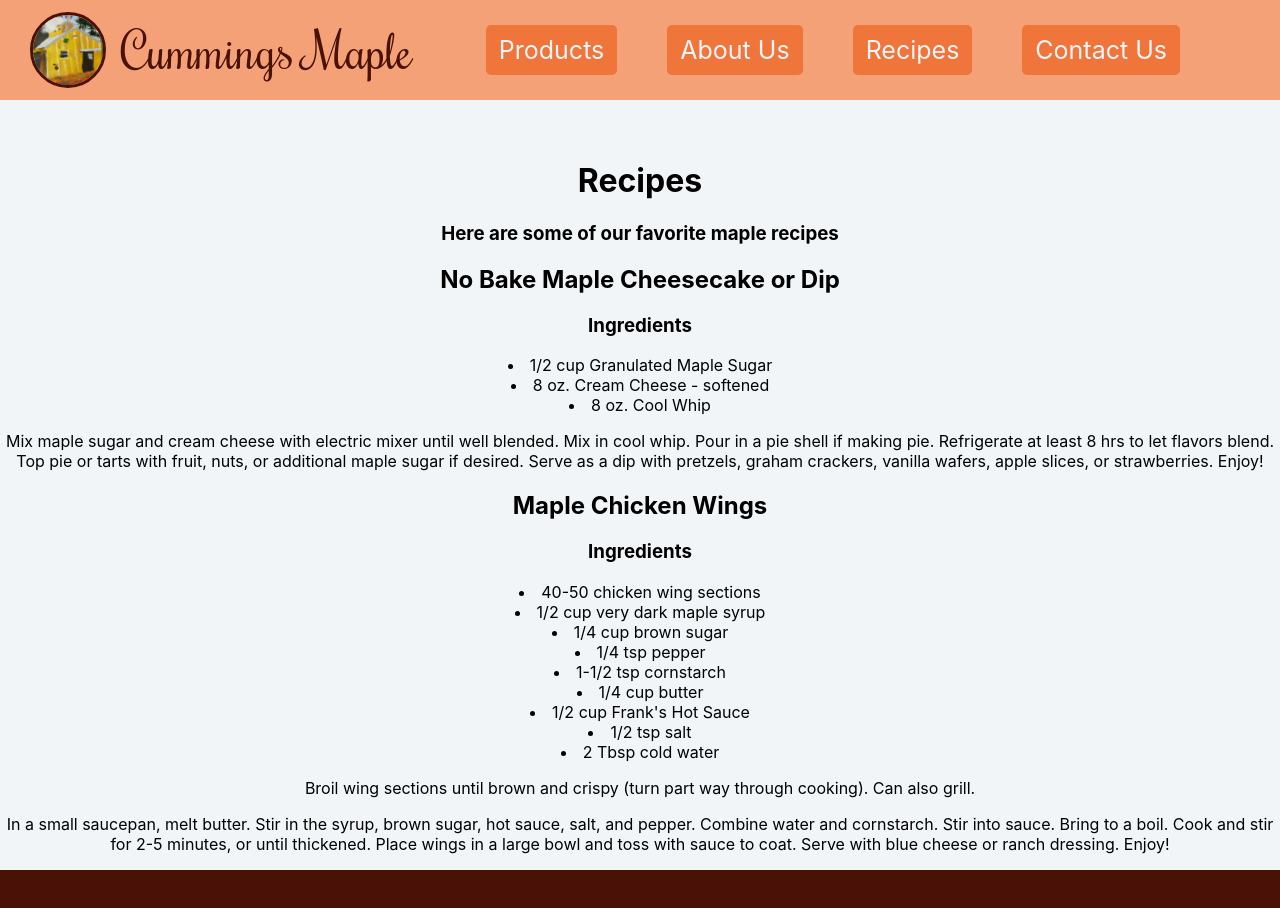
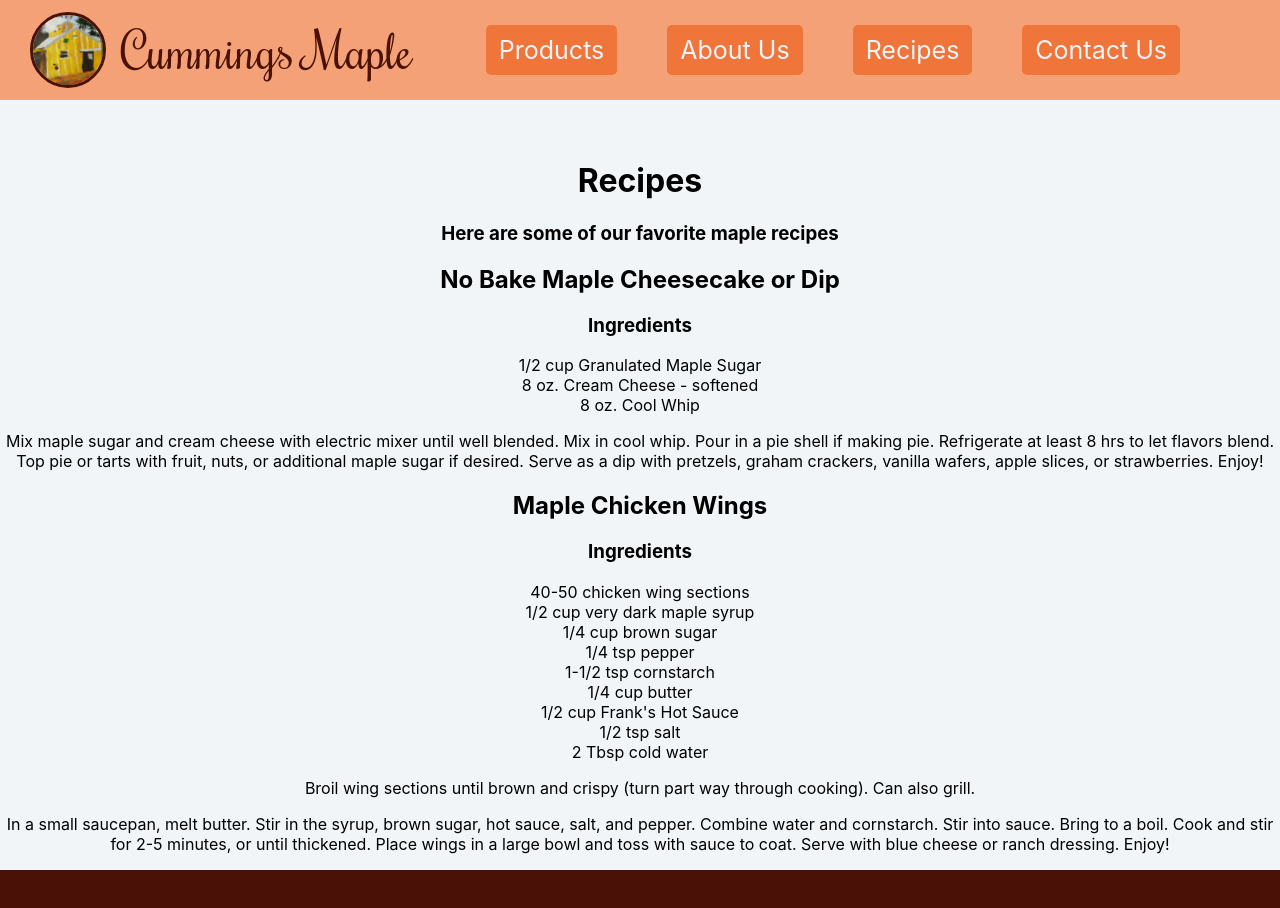
Before and after one commit to LaurenCummings/cummings-maple-vite, a React (Vite) app: page /cummings-maple-vite/Recipes in a window 1280 px wide. Shown: the top 908 px of the page. Built offline with nearby package versions, Linux system fonts and the light colour scheme.

Commit message:
got rid of bullet points next to ingredients

```diff
--- a/src/css/RecipePage.css
+++ b/src/css/RecipePage.css
@@ -6,3 +6,7 @@
 .recipe-page h1 {
     padding-top: 40px;
 }
+
+.recipe li {
+    list-style-type: none;
+}
--- a/src/pages/RecipePage.jsx
+++ b/src/pages/RecipePage.jsx
@@ -9,7 +9,7 @@ function RecipePage() {
             {
                 recipes.map((recipe) => {
                     return (
-                        <div key={recipe.id}>
+                        <div key={recipe.id} className="recipe">
                             <h2>{recipe.name}</h2>
                             <h3>Ingredients</h3>
                             {
```
